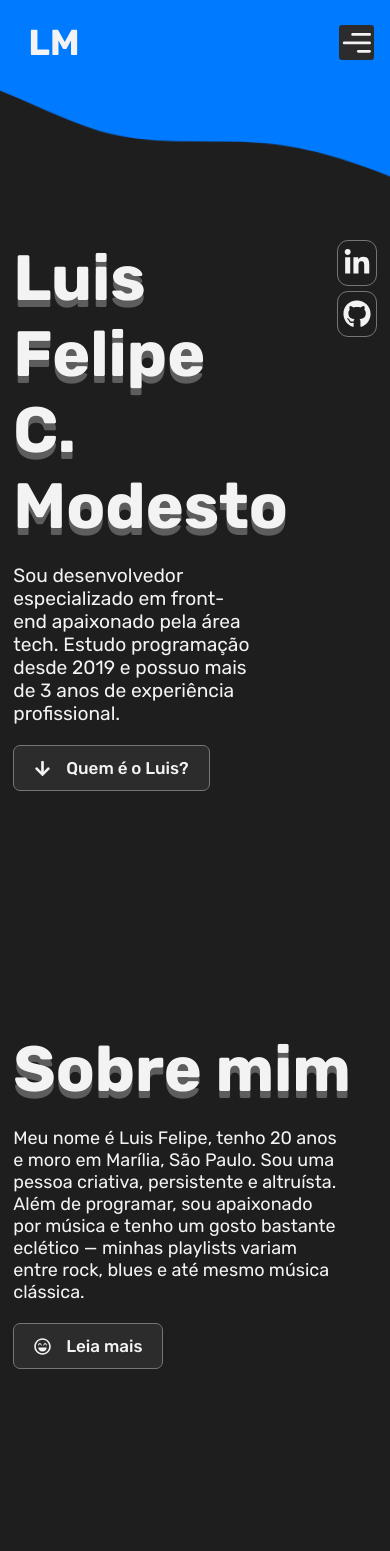
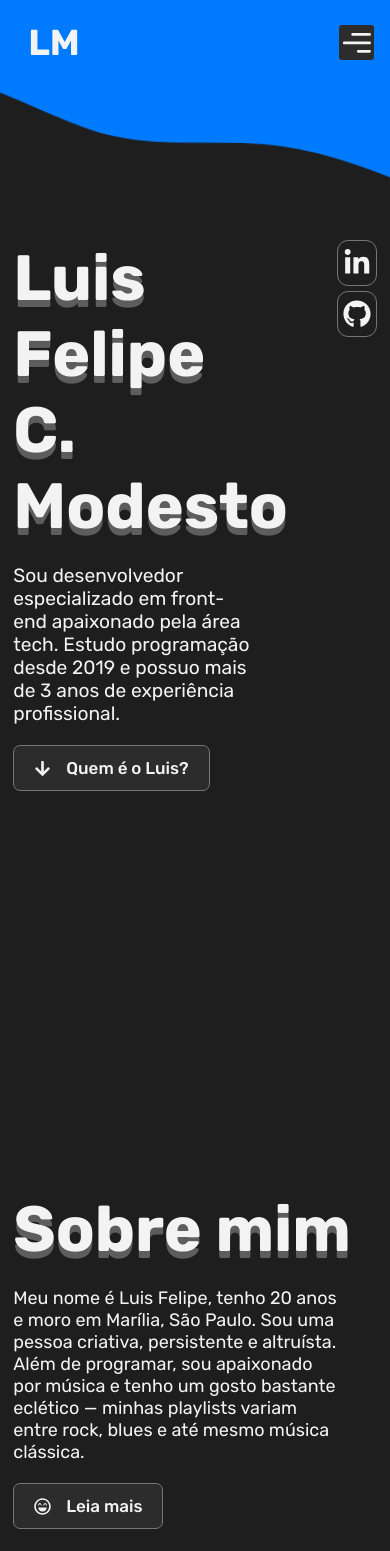
Before and after one commit to LuisFelipeMod/portfolio-2025, a Next.js app: page / in a window 390 px wide. Shown: the top 1551 px of the page. Built offline with nearby package versions, Linux system fonts and the light colour scheme.

Commit message:
refactor: improve mobile

```diff
--- a/src/app/globals.css
+++ b/src/app/globals.css
@@ -35,7 +35,7 @@ section {
   width: 100%;
   height: 100vh;
   max-height: 100vh;
-  display: flex;
+  display: block;
   align-items: center;
   overflow: hidden;
 }
@@ -127,7 +127,7 @@ a {
     width: 100vw;
     padding: 0 3.4vw;
     height: auto;
-    margin: 15rem 0;
+    margin: 15rem 0 25rem 0;
   }
   .embla {
     --slide-size: 80% !important;
```
